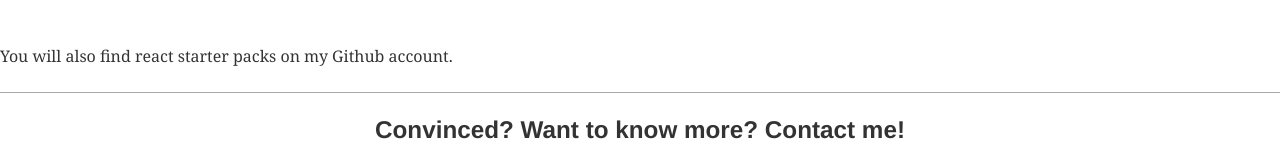
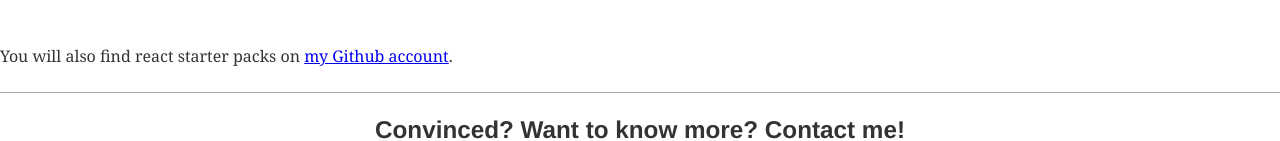
Before and after one commit to Nhiokh/GatsbyBlog, a Gatsby site: page /dev-stack in a window 1280 px wide. Shown: the part 3112-3253 px from the top of the page. Built offline with nearby package versions, Linux system fonts and the light colour scheme; Gatsby itself is replaced by a stand-in of ours; what typography-theme-fairy-gates would draw is missing.

Commit message:
Add Github link

```diff
--- a/src/pages/dev-stack.js
+++ b/src/pages/dev-stack.js
@@ -132,7 +132,7 @@ const DevPage = () => (
       </a>
     </div>
     <p>
-      You will also find react starter packs on my Github account.
+      You will also find react starter packs on <a href="https://github.com/Nhiokh">my Github account</a>.
     </p>
     <h2
       style={{
```
